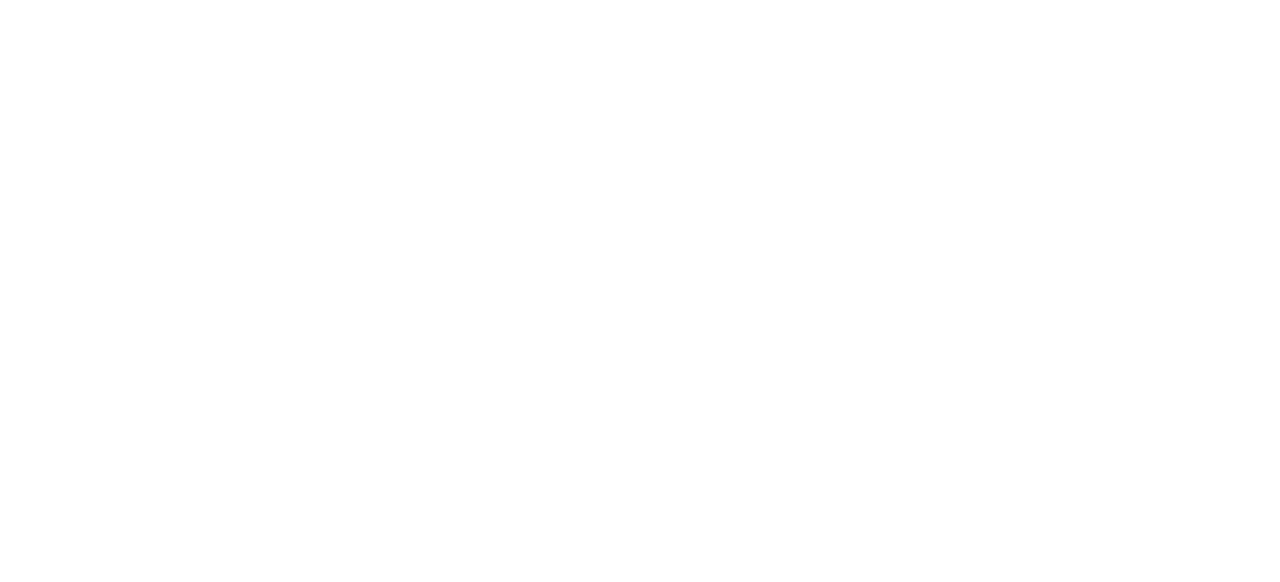
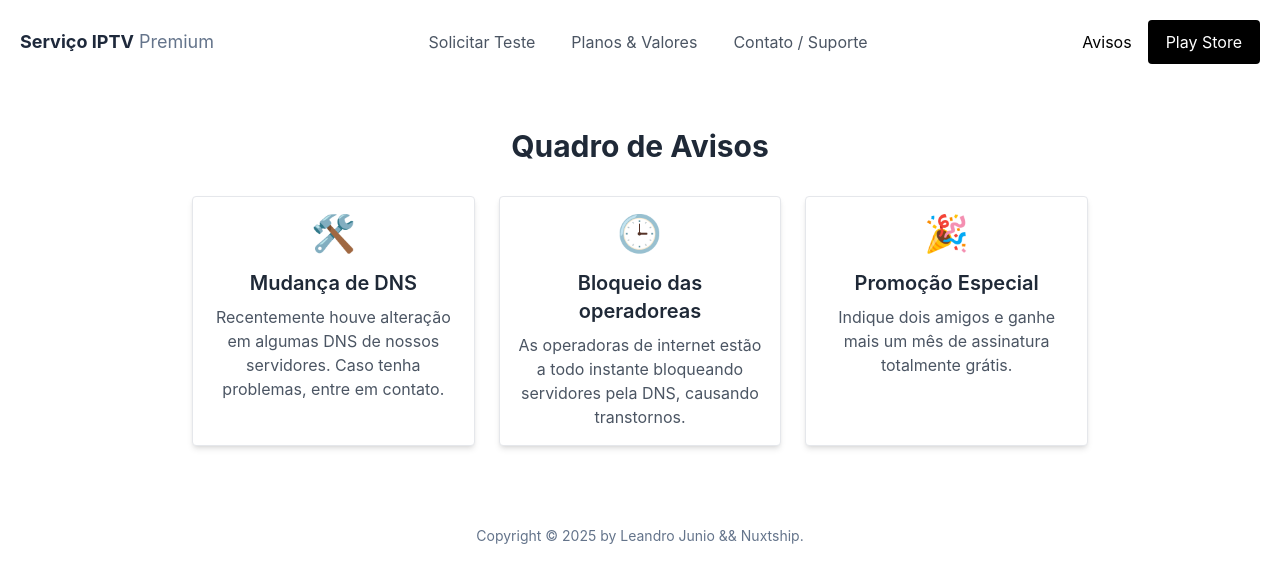
Before and after one commit to leandrojds93/leandrotv, a Nuxt app: page /avisos in a window 1280 px wide. Before the commit this address had no page. Shown: the top 582 px of the page. Built offline with nearby package versions, Linux system fonts and the light colour scheme.

Commit message:
update all site

```diff
--- a/components/landing/Hero.vue
+++ b/components/landing/Hero.vue
@@ -40,7 +40,7 @@
           size="lg"
           styleName="outline"
           rel="noopener"
-          href="https://leandrotv.my.canva.site"
+          href="/aplicativos"
           target="_blank"
           >Loja de aplicativos</LandingLink
         >
--- a/components/landing/Navbar.vue
+++ b/components/landing/Navbar.vue
@@ -26,8 +26,8 @@ const open = ref(false);
     <header class="flex flex-col lg:flex-row justify-between items-center my-5">
       <div class="flex w-full lg:w-auto items-center justify-between">
         <a href="/" class="text-lg"
-          ><span class="font-bold text-slate-800">Leandro</span
-          ><span class="text-slate-500">TV</span>
+          ><span class="font-bold text-slate-800">Serviço IPTV</span
+          ><span class="text-slate-500"> Premium</span>
         </a>
         <div class="block lg:hidden">
           <button @click="open = !open" class="text-gray-800">
@@ -70,8 +70,8 @@ const open = ref(false);
       </nav>
       <div>
         <div class="hidden lg:flex items-center gap-4">
-          <a href="#">Avisos</a>
-          <LandingLink href="#" size="md">Play Store</LandingLink>
+          <a href="/avisos">Avisos</a>
+          <LandingLink href="/aplicativos" size="md">Play Store</LandingLink>
         </div>
       </div>
     </header>
--- a/pages/about.vue
+++ b/pages/aplicativos.vue
@@ -3,34 +3,37 @@ definePageMeta({
   layout: "landing",
 });
 
-const TeamImg1 = "~/assets/img/banner.png";
-const TeamImg2 = "https://source.unsplash.com/iEEBWgY_6lA";
-const TeamImg3 = "https://source.unsplash.com/ZHvM3XIOHoE";
+const app1 = "https://sharetvstore.pds01.site/control/actions/imagens_app/180325010058.png";
+const app2 = "https://sharetvstore.pds01.site/control/actions/imagens_app/180325010308.png";
+const app3 = "https://sharetvstore.pds01.site/control/actions/imagens_app/180325010606.png";
 
-const team = [
+const apps = [
   {
     name: "SHARE IBO SMR",
-    title: " Downloader: 1135527",
-    avatar: {
-      src: TeamImg1,
-      width: 322,
-      height: 182,
-    },
-  },
-  {
-    name: "Marcell Ziemann",
-    title: "Principal Strategist",
-    avatar: {
-      src: TeamImg2,
+    title: "Downloader: 1135527",
+    dados: {
+      src: app1,
+      url: "https://sharetvstore.pds01.site/control/actions/aplicativos/SHAREIBOSMR4.apk",
       width: 580,
       height: 580,
     },
   },
   {
-    name: "Robert Palmer",
-    title: "Marketing Engineer",
-    avatar: {
-      src: TeamImg3,
+    name: "SHARE XC3D",
+    title: "Downloader: 1452571",
+    dados: {
+      src: app2,
+      url: "https://sharetvstore.pds01.site/control/actions/aplicativos/SHAREIBOSMR4.apk",
+      width: 580,
+      height: 580,
+    },
+  },
+  {
+    name: "SHARE UNI",
+    title: "Downloader: 3314918",
+    dados: {
+      src: app3,
+      url: "https://sharetvstore.pds01.site/control/actions/aplicativos/SHARETVUNI3.apk",
       width: 580,
       height: 580,
     },
@@ -42,28 +45,26 @@ const team = [
   <LandingContainer>
     <LandingSectionhead>
       <template v-slot:title>Share TV - Play Store</template>
-      <template v-slot:desc>We are a small passionate team.</template>
+      <template v-slot:desc>Aplicativos para Tv Box e Android TV.</template>
     </LandingSectionhead>
 
     <div class="flex flex-col gap-3 mx-auto max-w-4xl mt-16">
       <h2 class="font-bold text-3xl text-gray-800">
-        Empowering the world with Nuxt.
+        Aplicativos disponíveis:
       </h2>
       <p class="text-lg leading-relaxed text-slate-500">
-        We're a multi-cultural team from around the world! We come from diverse
-        backgrounds, bringing different personalities, experiences and skills to
-        the job. This is what makes our team so special.
+        Baixe os aplicativos oficiais para Android TV e Tv Box.
       </p>
     </div>
     <div class="grid md:grid-cols-3 gap-10 mx-auto max-w-4xl mt-12">
-      <div v-for="item of team" class="group">
-        <div class="w-full aspect-square">
+      <div v-for="item of apps" class="group">
+        <div class="w-full">
           <img
-            :src="item.avatar.src"
-            :width="item.avatar.width"
-            :height="item.avatar.height"
+            :src="item.dados.src"
+            :width="item.dados.width"
+            :height="item.dados.height"
             format="avif"
-            alt="Team"
+            alt="apps"
             class="w-full h-full object-cover rounded transition group-hover:-translate-y-1 group-hover:shadow-xl"
           />
         </div>
@@ -71,6 +72,12 @@ const team = [
         <div class="mt-4 text-center">
           <h2 class="text-lg text-gray-800">{{ item.name }}</h2>
           <h3 class="text-sm text-slate-500">{{ item.title }}</h3>
+          <a
+          :href="item.dados.url"
+          download
+          class="inline-block mt-2 px-4 py-2 text-white bg-blue-500 rounded hover:bg-blue-600 transition">
+          Baixar
+          </a>
         </div>
       </div>
       <!-- {
--- /dev/null
+++ b/pages/avisos.vue
@@ -0,0 +1,44 @@
+<script setup>
+definePageMeta({
+  layout: "landing",
+});
+
+const avisos = [
+  {
+    titulo: "Mudança de DNS",
+    mensagem: "Recentemente houve alteração em algumas DNS de nossos servidores. Caso tenha problemas, entre em contato.",
+    icone: "🛠️",
+  },
+  {
+    titulo: "Bloqueio das operadoreas",
+    mensagem: "As operadoras de internet estão a todo instante bloqueando servidores pela DNS, causando transtornos.",
+    icone: "🕒",
+  },
+  {
+    titulo: "Promoção Especial",
+    mensagem: "Indique dois amigos e ganhe mais um mês de assinatura totalmente grátis.",
+    icone: "🎉",
+  },
+];
+</script>
+
+<template>
+  <div class="max-w-4xl mx-auto mt-16">
+    <h1 class="text-3xl font-bold text-center mb-8 text-gray-800">Quadro de Avisos</h1>
+    <div class="grid md:grid-cols-3 gap-6">
+      <div
+        v-for="(aviso, index) in avisos"
+        :key="index"
+        class="p-4 border rounded shadow-md bg-white text-center transition hover:shadow-lg"
+      >
+        <div class="text-4xl mb-4">{{ aviso.icone }}</div>
+        <h2 class="text-xl font-semibold text-gray-800 mb-2">{{ aviso.titulo }}</h2>
+        <p class="text-gray-600">{{ aviso.mensagem }}</p>
+      </div>
+    </div>
+  </div>
+</template>
+
+<style>
+/* Personalize o estilo adicional, se necessário */
+</style>
```
Also changed, not shown: assets/img/IBO.png (added).
